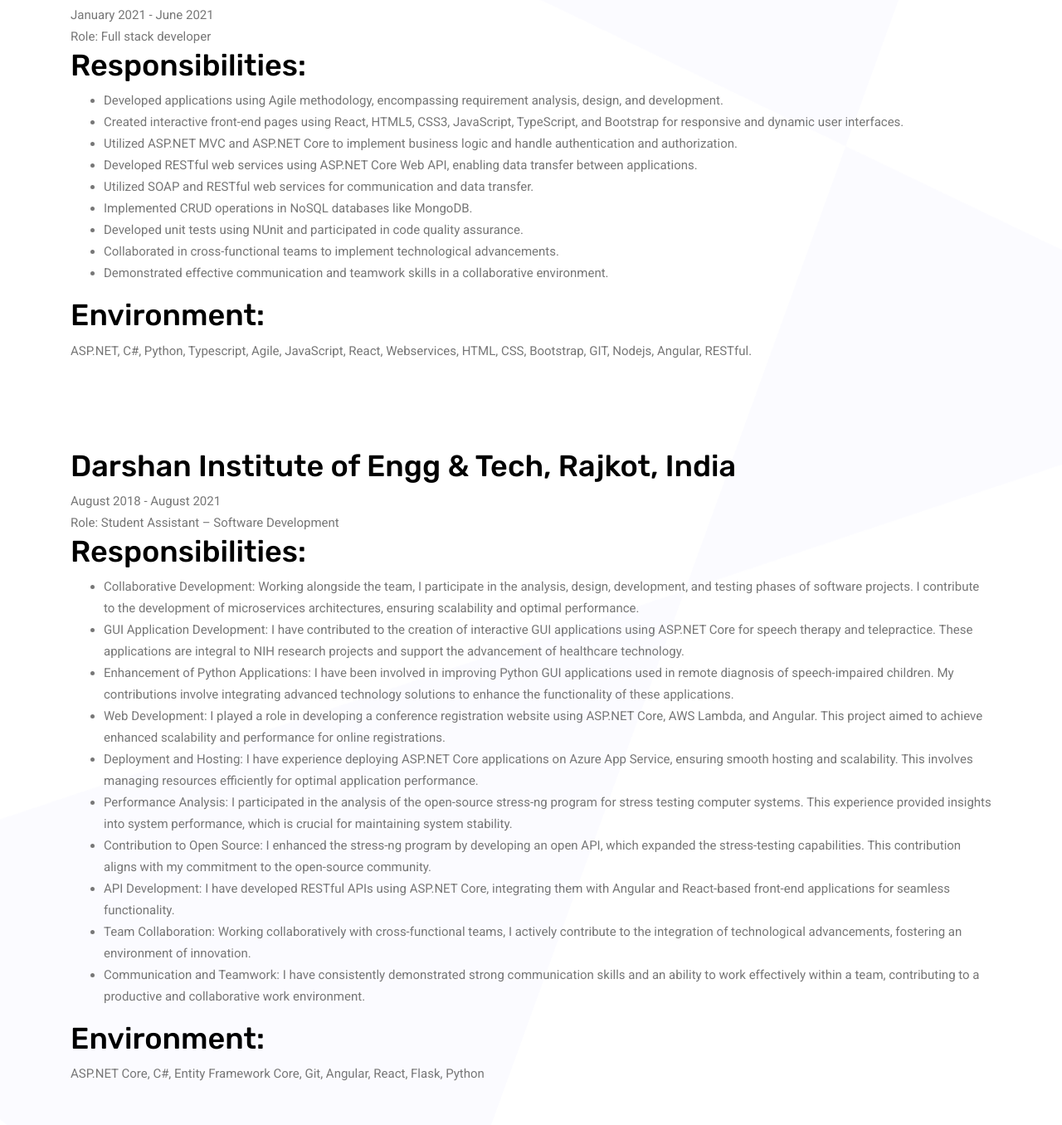
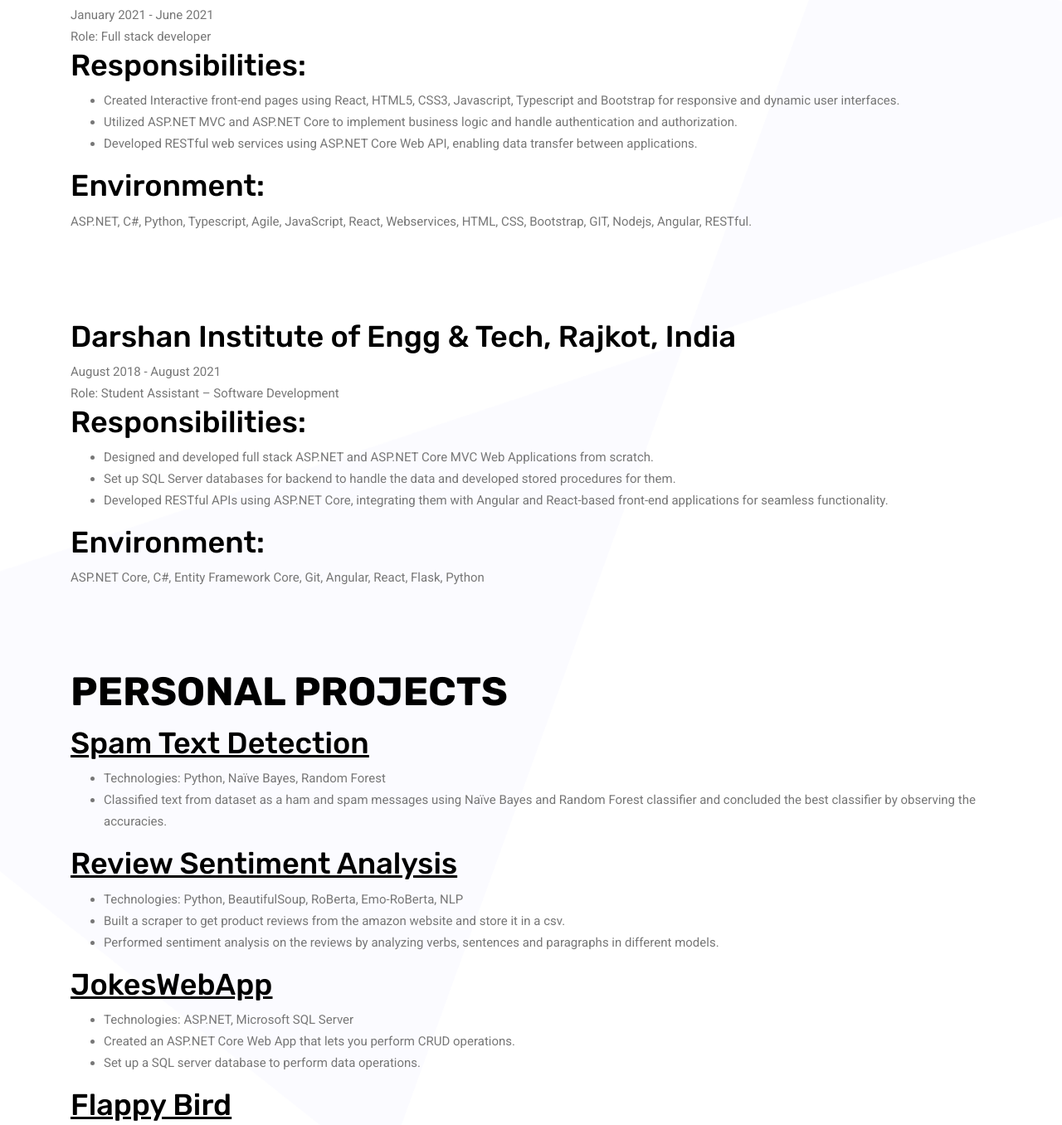
Before and after one commit to dhyey-shingala/dhyey-shingala.github.io, a plain HTML site: page portfolio.html in a window 1280 px wide. Shown: the part 796-2152 px from the top of the page at 83% size. Drawn offline with nearby package versions, Linux system fonts and the light colour scheme; some packages are replaced by stand-ins of ours.

Commit message:
Update portfolio.html

```diff
--- a/portfolio.html
+++ b/portfolio.html
@@ -70,16 +70,9 @@
 
     <h1>Responsibilities:</h1>
     <ul>
-        <li>Developed applications using Agile methodology, encompassing requirement analysis, design, and development.</li>
-        <li>Created interactive front-end pages using React, HTML5, CSS3, JavaScript, TypeScript, and Bootstrap for responsive
-            and dynamic user interfaces.</li>
+        <li>Created Interactive front-end pages using React, HTML5, CSS3, Javascript, Typescript and Bootstrap for responsive and dynamic user interfaces.</li>
         <li>Utilized ASP.NET MVC and ASP.NET Core to implement business logic and handle authentication and authorization.</li>
         <li>Developed RESTful web services using ASP.NET Core Web API, enabling data transfer between applications.</li>
-        <li>Utilized SOAP and RESTful web services for communication and data transfer.</li>
-        <li>Implemented CRUD operations in NoSQL databases like MongoDB.</li>
-        <li>Developed unit tests using NUnit and participated in code quality assurance.</li>
-        <li>Collaborated in cross-functional teams to implement technological advancements.</li>
-        <li>Demonstrated effective communication and teamwork skills in a collaborative environment.</li>
     </ul>
 
     <h1>Environment:</h1>
@@ -93,29 +86,9 @@
 
     <h1>Responsibilities:</h1>
     <ul>
-        <li>Collaborative Development: Working alongside the team, I participate in the analysis, design, development, and
-            testing phases of software projects. I contribute to the development of microservices architectures, ensuring
-            scalability and optimal performance.</li>
-        <li>GUI Application Development: I have contributed to the creation of interactive GUI applications using ASP.NET Core
-            for speech therapy and telepractice. These applications are integral to NIH research projects and support the
-            advancement of healthcare technology.</li>
-        <li>Enhancement of Python Applications: I have been involved in improving Python GUI applications used in remote
-            diagnosis of speech-impaired children. My contributions involve integrating advanced technology solutions to
-            enhance the functionality of these applications.</li>
-        <li>Web Development: I played a role in developing a conference registration website using ASP.NET Core, AWS Lambda,
-            and Angular. This project aimed to achieve enhanced scalability and performance for online registrations.</li>
-        <li>Deployment and Hosting: I have experience deploying ASP.NET Core applications on Azure App Service, ensuring smooth
-            hosting and scalability. This involves managing resources efficiently for optimal application performance.</li>
-        <li>Performance Analysis: I participated in the analysis of the open-source stress-ng program for stress testing computer
-            systems. This experience provided insights into system performance, which is crucial for maintaining system stability.</li>
-        <li>Contribution to Open Source: I enhanced the stress-ng program by developing an open API, which expanded the
-            stress-testing capabilities. This contribution aligns with my commitment to the open-source community.</li>
-        <li>API Development: I have developed RESTful APIs using ASP.NET Core, integrating them with Angular and
-            React-based front-end applications for seamless functionality.</li>
-        <li>Team Collaboration: Working collaboratively with cross-functional teams, I actively contribute to the integration
-            of technological advancements, fostering an environment of innovation.</li>
-        <li>Communication and Teamwork: I have consistently demonstrated strong communication skills and an ability to work
-            effectively within a team, contributing to a productive and collaborative work environment.</li>
+        <li>Designed and developed full stack ASP.NET and ASP.NET Core MVC Web Applications from scratch.</li>
+        <li>Set up SQL Server databases for backend to handle the data and developed stored procedures for them.</li>
+        <li>Developed RESTful APIs using ASP.NET Core, integrating them with Angular and React-based front-end applications for seamless functionality.</li>
     </ul>
 
     <h1>Environment:</h1>
```
